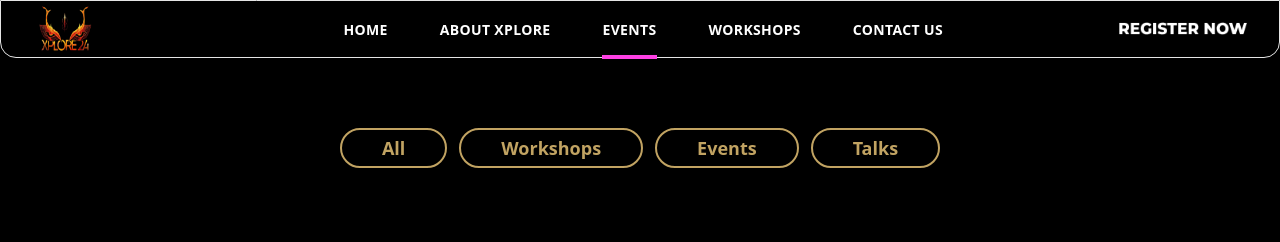
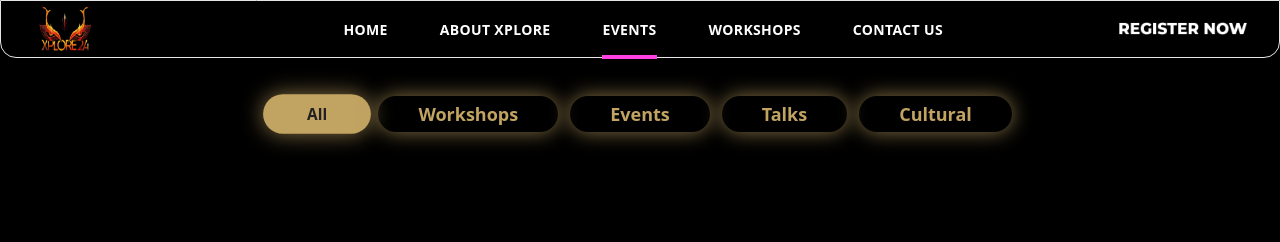
Before and after one commit to jeevanbabu7/Xplore, a React (Vite) app in the folder client/: page /events in a window 1280 px wide. Shown: the top 242 px of the page. Built offline with nearby package versions, Linux system fonts and the light colour scheme; a web font is replaced by a local one.

Commit message:
registration and hero

```diff
--- a/client/src/components/Navbar.jsx
+++ b/client/src/components/Navbar.jsx
@@ -168,7 +168,7 @@ const Navbar = () => {
               Register Now
             </a> */}
 
-            <img onClick={() => navigate('/events')} src='./REGISTER_NOW_header.png' className="w-32"/>
+            <img onClick={() => navigate('/events')} src='./REGISTER_NOW_header.png' className="w-32 cursor-pointer"/>
           </ul>
 
         </nav>
--- a/client/src/components/ParallaxLayer.jsx
+++ b/client/src/components/ParallaxLayer.jsx
@@ -33,6 +33,8 @@ const ParallaxLayer = () => {
       container.parentNode.appendChild(clonedNode);
     }
   }, []);
+
+  console.log(window.innerWidth);
 
   return (
     <section
@@ -129,12 +131,12 @@ const ParallaxLayer = () => {
         >
           <motion.img
             src="./logo.png"
-            className="w-[60%] sm:w-[50%] md:w-[35%] mb-2 z-10"
+            className="w-[90%] sm:w-[80%] md:w-[35%] mb-2 z-10"
             alt="Hero"
             initial={{ opacity: 0, scale: 1 }}
-            animate={{ opacity: 1, scale: 1.2 }}
+            animate={{ opacity: 1, scale: window.innerWidth >= 696 ? 1.2 : 1 }}
             style={{
-              scale: window.innerWidth >= 768 ? logoScale : 1,
+              scale: window.innerWidth >= 696 ? logoScale : 1,
             }}
             transition={{
               duration: 0.5,
@@ -142,8 +144,8 @@ const ParallaxLayer = () => {
             }}
           />
 
-          <motion.p className="sm:text-5xl md:text-md lg:text-lg font-bold z-0 flex -mt-10 mb-5 md:-mt-20 font-mono">
-            <TypingAnimation>NATIONAL LEVEL MULTI-FEST</TypingAnimation>
+          <motion.p className="font-bold z-0 flex -mt-10 mb-5 md:-mt-20 font-mono">
+            <TypingAnimation className="text-md sm:text-sm md:text-2xl">NATIONAL LEVEL MULTI-FEST</TypingAnimation>
           </motion.p>
         </motion.div>
 
@@ -180,7 +182,7 @@ const ParallaxLayer = () => {
           >
             {proshowEvents.map((event, index) => (
               <li key={index} className="flex-shrink-0">
-                <div className="flex-grow h-52 flex items-center justify-center backdrop-blur-2xl z-0">
+                <div className="flex-grow md:h-52  flex items-center justify-center backdrop-blur-2xl z-0">
                   <Card event={event} />
                 </div>
               </li>
--- a/client/src/pages/EventRegistration.jsx
+++ b/client/src/pages/EventRegistration.jsx
@@ -2,65 +2,68 @@ import React, { useMemo, useState } from 'react';
 import { AllEvents } from '../utils/events';
 import { IoIosClose } from "react-icons/io";
 import Event from '../components/Event';
+import CulturalCard from '../components/CulturalCard';
 
 const EventRegistration = () => {
-  const [filter, setFilter] = useState([]);
+  const [filter, setFilter] = useState('all');
 
   const filteredContent = useMemo(() => {
-    if (filter.includes('all') || filter.length == 0) {
+    if (filter === 'all') {
       return AllEvents;
     } else {
-      return AllEvents.filter(event => filter.includes(event.category));
+      return AllEvents.filter(event => event.category === filter);
     }
   }, [filter]);
-  console.log(filter);
-  console.log(filteredContent);
+
 
 
   const handleFilterClick = (category) => {
 
-    setFilter(prev => {
-      if (prev.includes(category)) {
-        return prev.filter(item => item !== category);
-      } else {
-        return [...prev, category];
-      }
-    });
+    setFilter(prev => category);
   };
 
   return (
     <div className="pt-32 bg-black h-screen overflow-auto">
-      <div className='text-center pt-32 fixed top-0  z-10  w-full bg-black'>
-        <div className="flex justify-center sm:gap-3 mb-6 gap-8 bg-black">
-        <button className="group relative overflow-hidden px-10 py-1 text-lg font-semibold text-[rgb(193,163,98)] border-2 border-[rgb(193,163,98)] rounded-full bg-transparent transition-all duration-300 ease-[cubic-bezier(0.23,1,0.32,1)] hover:scale-110 hover:text-[#212121] hover:shadow-[0_0px_20px_rgba(193,163,98,0.4)] active:scale-100"
+      <div className='text-center pt-20 fixed top-0  z-10  w-full bg-black'>
+        <div className="flex sm:justify-start p-4 md:justify-center sm:gap-3 mb-6 gap-5 flex-wrap">
+        <button
+          className={`${filter === 'all' ? "text-[#212121] bg-[rgb(193,163,98)] shadow-[0_0px_20px_rgba(193,163,98,0.4)] scale-110 active:scale-100" : "text-[rgb(193,163,98)]  bg-transparent"} group relative overflow-hidden px-10 py-1 text-lg sm:text-sm font-semibold rounded-full transition-all duration-300 ease-[cubic-bezier(0.23,1,0.32,1)] hover:scale-110 hover:text-[#212121] shadow-[0_0px_20px_rgba(193,163,98,0.7)] active:scale-100`}
           onClick={() => handleFilterClick('all')}
         >
           <span className="absolute inset-0 text-sm z-[-1] m-auto w-12 h-12 scale-0 rounded-full bg-[rgb(193,163,98)] transition-all duration-500 ease-[cubic-bezier(0.23,1,0.32,1)] group-hover:scale-[2.5]"></span>
           All
         </button>
-        <button className="group relative overflow-hidden px-10 py-1 text-lg font-semibold text-[rgb(193,163,98)] border-2 border-[rgb(193,163,98)] rounded-full bg-transparent transition-all duration-300 ease-[cubic-bezier(0.23,1,0.32,1)] hover:scale-110 hover:text-[#212121] hover:shadow-[0_0px_20px_rgba(193,163,98,0.4)] active:scale-100"
+
+
+          <button className={`${filter === 'workshop' ? "text-[#212121] bg-[rgb(193,163,98)] shadow-[0_0px_20px_rgba(193,163,98,0.4)] scale-110 active:scale-100" : "text-[rgb(193,163,98)]  bg-transparent"} group relative overflow-hidden px-10 py-1 text-lg font-semibold rounded-full transition-all duration-300 ease-[cubic-bezier(0.23,1,0.32,1)] hover:scale-110 hover:text-[#212121] shadow-[0_0px_20px_rgba(193,163,98,0.7)] active:scale-100`}
             onClick={() => handleFilterClick('workshop')}
           >
             <span className="absolute inset-0 z-[-1] m-auto w-12 h-12 scale-0 rounded-full bg-[rgb(193,163,98)] transition-all duration-500 ease-[cubic-bezier(0.23,1,0.32,1)] group-hover:scale-[3.8]"></span>
             Workshops
           </button>
-        <button className="group relative overflow-hidden px-10 py-1 text-lg font-semibold text-[rgb(193,163,98)] border-2 border-[rgb(193,163,98)] rounded-full bg-transparent transition-all duration-300 ease-[cubic-bezier(0.23,1,0.32,1)] hover:scale-110 hover:text-[#212121] hover:shadow-[0_0px_20px_rgba(193,163,98,0.4)] active:scale-100"
+          <button className={`${filter === 'event' ? "text-[#212121] bg-[rgb(193,163,98)] shadow-[0_0px_20px_rgba(193,163,98,0.4)] scale-110 active:scale-100" : "text-[rgb(193,163,98)]  bg-transparent"} group relative overflow-hidden px-10 py-1 text-lg font-semibold rounded-full transition-all duration-300 ease-[cubic-bezier(0.23,1,0.32,1)] hover:scale-110 hover:text-[#212121] shadow-[0_0px_20px_rgba(193,163,98,0.7)] active:scale-100`}
             onClick={() => handleFilterClick('event')}
           >
             <span className="absolute inset-0 z-[-1] m-auto w-12 h-12 scale-0 rounded-full bg-[rgb(193,163,98)] transition-all duration-500 ease-[cubic-bezier(0.23,1,0.32,1)] group-hover:scale-[2.8]"></span>
             Events
           </button>
-        <button className="group relative overflow-hidden px-10 py-1 text-lg font-semibold text-[rgb(193,163,98)] border-2 border-[rgb(193,163,98)] rounded-full bg-transparent transition-all duration-300 ease-[cubic-bezier(0.23,1,0.32,1)] hover:scale-110 hover:text-[#212121] hover:shadow-[0_0px_20px_rgba(193,163,98,0.4)] active:scale-100"
+          <button className={`${filter === 'talk' ? "text-[#212121] bg-[rgb(193,163,98)] shadow-[0_0px_20px_rgba(193,163,98,0.4)] scale-110 active:scale-100" : "text-[rgb(193,163,98)]  bg-transparent"} group relative overflow-hidden px-10 py-1 text-lg font-semibold rounded-full transition-all duration-300 ease-[cubic-bezier(0.23,1,0.32,1)] hover:scale-110 hover:text-[#212121] shadow-[0_0px_20px_rgba(193,163,98,0.7)] active:scale-100`}
             onClick={() => handleFilterClick('talk')}
           >
             <span className="absolute inset-0 z-[-1] m-auto w-12 h-12 scale-0 rounded-full bg-[rgb(193,163,98)] transition-all duration-500 ease-[cubic-bezier(0.23,1,0.32,1)] group-hover:scale-[2.5]"></span>
             Talks
           </button>
+          <button className={`${filter === 'cultural' ? "text-[#212121] bg-[rgb(193,163,98)] shadow-[0_0px_20px_rgba(193,163,98,0.4)] scale-110 active:scale-100" : "text-[rgb(193,163,98)]  bg-transparent"} group relative overflow-hidden px-10 py-1 text-lg font-semibold rounded-full transition-all duration-300 ease-[cubic-bezier(0.23,1,0.32,1)] hover:scale-110 hover:text-[#212121] shadow-[0_0px_20px_rgba(193,163,98,0.7)] active:scale-100`}
+            onClick={() => handleFilterClick('cultural')}
+          >
+            <span className="absolute inset-0 z-[-1] m-auto w-12 h-12 scale-0 rounded-full bg-[rgb(193,163,98)] transition-all duration-500 ease-[cubic-bezier(0.23,1,0.32,1)] group-hover:scale-[2.5]"></span>
+            Cultural
+          </button>
 
 
         </div>
 
-        {filter.length > 0 && (
+        {/* {filter.length > 0 && (
           <div className="text-start mb-6 flex flex-row justify-start items-center">
             <h1 className="text-3xl font-semibold text-[rgb(193,163,98)] mr-4">Filter:</h1>
             {filter.map((item, index) => (
@@ -79,17 +82,25 @@ const EventRegistration = () => {
               </span>
             ))}
           </div>
-        )}
+        )} */}
 
       </div>
 
-      <div className="flex flex-row items-center p-10 gap-10 flex-wrap overflow-auto relative top-32">
+      <div className="flex flex-row items-center justify-center p-10 gap-10 flex-wrap overflow-auto relative top-32">
         {filteredContent.map(event => (
           // <div key={event.id} className="bg-white p-6 rounded-lg shadow-lg w-full max-w-lg mb-4 text-center">
           //   <h3 className="text-xl font-semibold text-gray-800">{event.name}</h3>
           //   <p className="text-gray-600">Category: {event.category}</p>
           // </div>
-          <Event key={event.id} eventDetails={event} type={event.category} />
+          (event.category !== 'cultural' && <Event key={event.id} eventDetails={event} type={event.category} />)
+
+
+        ))}
+
+      </div>
+      <div className="flex flex-row items-center justify-center p-10 gap-10 flex-wrap overflow-auto relative top-32">
+        {filteredContent.map(event => (
+            (event.category === 'cultural' && (<CulturalCard key={event.id} eventDetails={event} />))
           ))}
       </div>
     </div>
--- a/client/src/utils/events.js
+++ b/client/src/utils/events.js
@@ -1,4 +1,5 @@
 import { eventData } from "./eventData.js";
 import { workshopData } from "./eventData.js";
+import { culturalEventData } from "./eventData.js";
 
-export const AllEvents = [...eventData, ...workshopData];
+export const AllEvents = [...eventData, ...workshopData, ...culturalEventData];
```
Also changed, not shown: client/src/components/CulturalCard.jsx (+10 -15 lines). Lines whose indentation alone changed are shown as unchanged.
